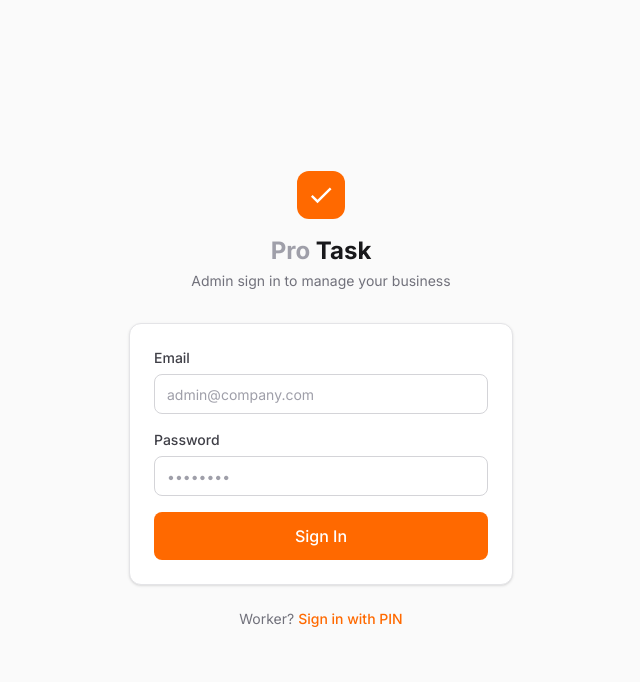
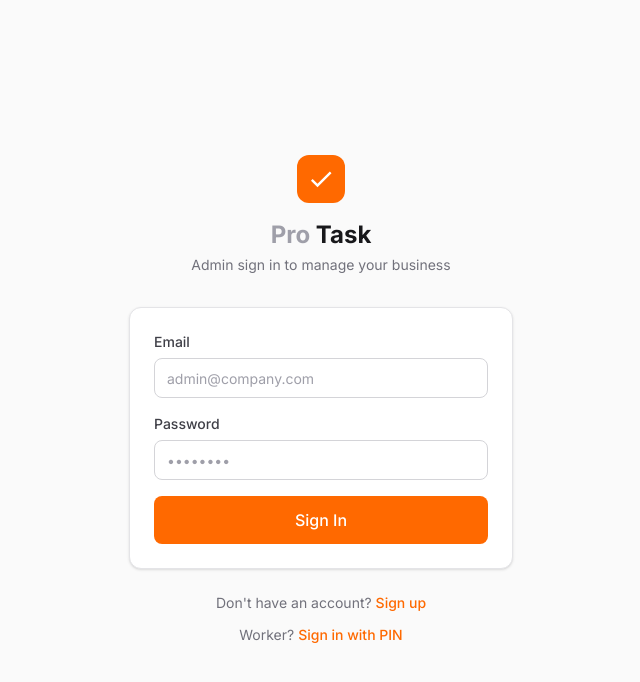
Before and after one commit to russellconstruction9/taskpro, a Next.js app: page /login in a window 1280 px wide. Shown: the top 682 px of the page, without its empty margins (319-959 px from the left). Built offline with nearby package versions, Linux system fonts and the light colour scheme.

Commit message:
feat: enhance login page with success message for account creation and improved sign-up link

```diff
--- a/app/login/page.tsx
+++ b/app/login/page.tsx
@@ -2,13 +2,15 @@
 
 import { useState, type FormEvent } from "react";
 import { signIn } from "next-auth/react";
-import { useRouter } from "next/navigation";
+import { useRouter, useSearchParams } from "next/navigation";
 import { Button } from "@/components/ui/button";
 import { Input } from "@/components/ui/input";
 import { Card, CardContent } from "@/components/ui/card";
 
 export default function LoginPage() {
   const router = useRouter();
+  const searchParams = useSearchParams();
+  const setupSuccess = searchParams.get("setup") === "success";
   const [email, setEmail] = useState("");
   const [password, setPassword] = useState("");
   const [error, setError] = useState("");
@@ -56,6 +58,11 @@ export default function LoginPage() {
 
         <Card>
           <CardContent>
+            {setupSuccess && (
+              <div className="mb-4 rounded-lg bg-green-50 border border-green-200 px-3 py-2 text-sm text-green-700">
+                Account created successfully! Sign in to continue.
+              </div>
+            )}
             <form onSubmit={handleSubmit} className="space-y-4">
               <Input
                 label="Email"
@@ -95,7 +102,16 @@ export default function LoginPage() {
           </CardContent>
         </Card>
 
-        <div className="mt-6 text-center">
+        <div className="mt-6 space-y-3 text-center">
+          <p className="text-sm text-zinc-500">
+            Don&apos;t have an account?{" "}
+            <a
+              href="/setup"
+              className="font-medium text-orange-500 hover:text-orange-600"
+            >
+              Sign up
+            </a>
+          </p>
           <p className="text-sm text-zinc-500">
             Worker?{" "}
             <a
```
